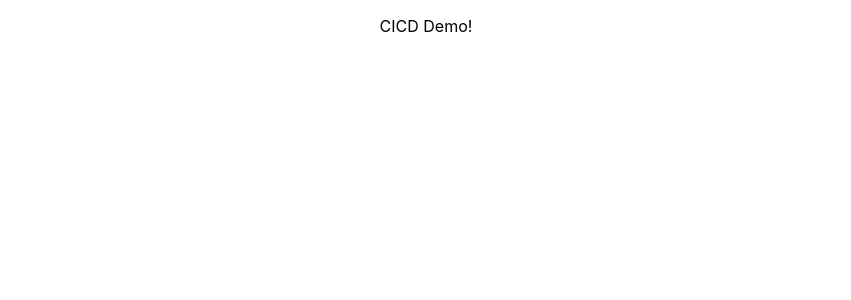
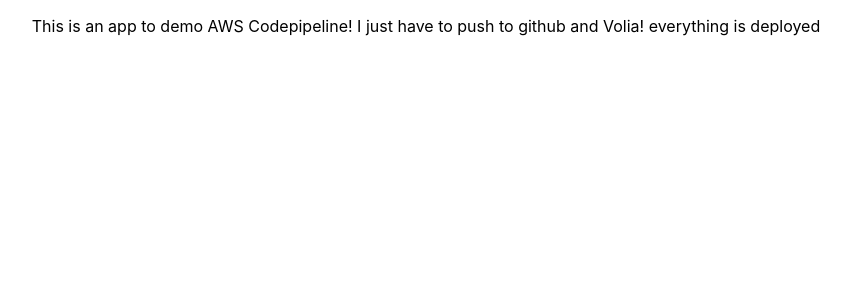
Before and after one commit to Sahana2502/CICDDemo, a React (Create React App) app: page / in a window 1280 px wide. Shown: the top 300 px of the page, without its empty margins (214-1065 px from the left). Built offline with nearby package versions, Linux system fonts and the light colour scheme.

Commit message:
Testing updates

```diff
--- a/src/App.js
+++ b/src/App.js
@@ -4,7 +4,10 @@
 function App() {
   return (
     <div className="App">
-      <p>CICD Demo!</p>
+      <p>
+        This is an app to demo AWS Codepipeline! I just have to push to github
+        and Volia! everything is deployed
+      </p>
     </div>
   );
 }
```
